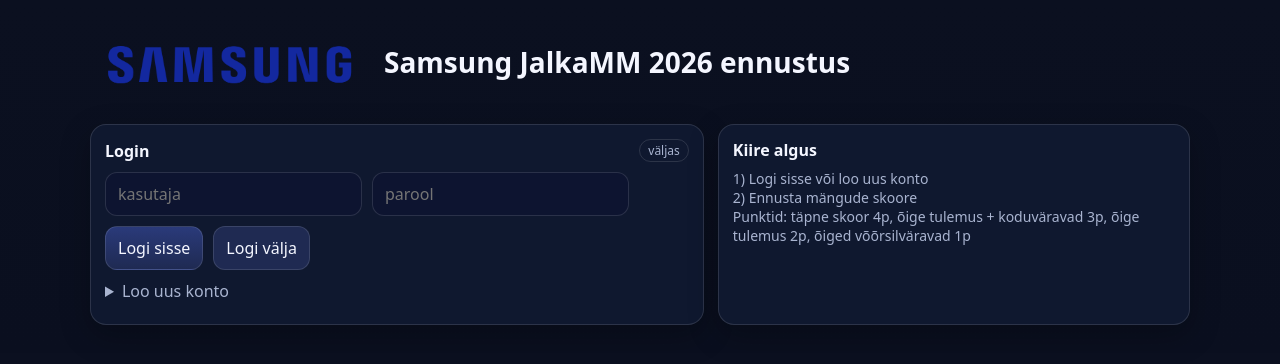
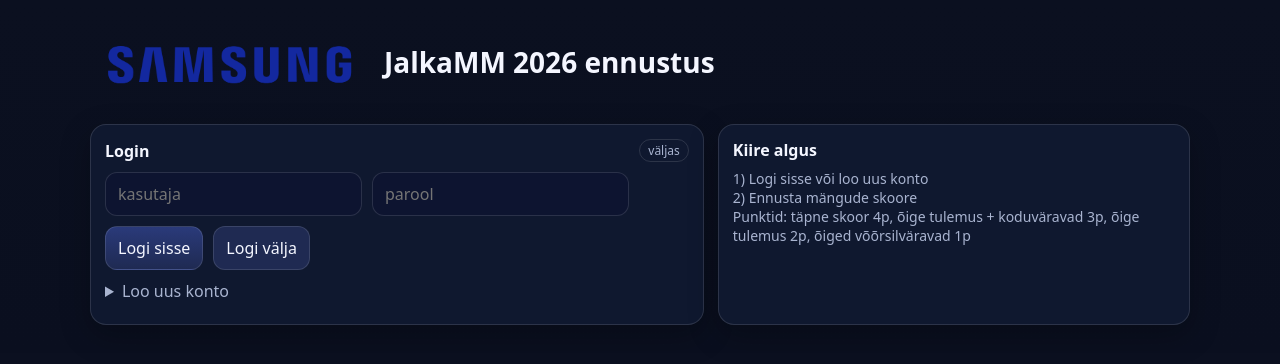
Before and after one commit to yksmees/samsaMM2026, a website: page frontend/index.html in a window 1280 px wide. Drawn offline with Linux system fonts and the light colour scheme; no server answers.

Commit message:
Update index.html

```diff
--- a/frontend/index.html
+++ b/frontend/index.html
@@ -45,7 +45,7 @@
     <div class="brand">
       <div class="logo" aria-label="Samsung logo"><img src="assets/samsung-logo.png" alt="Samsung"></div>
       <div>
-        <h1>Samsung JalkaMM 2026 ennustus</h1>
+        <h1>JalkaMM 2026 ennustus</h1>
         <div class="sub" id="topSub"></div>
       </div>
     </div>
```
